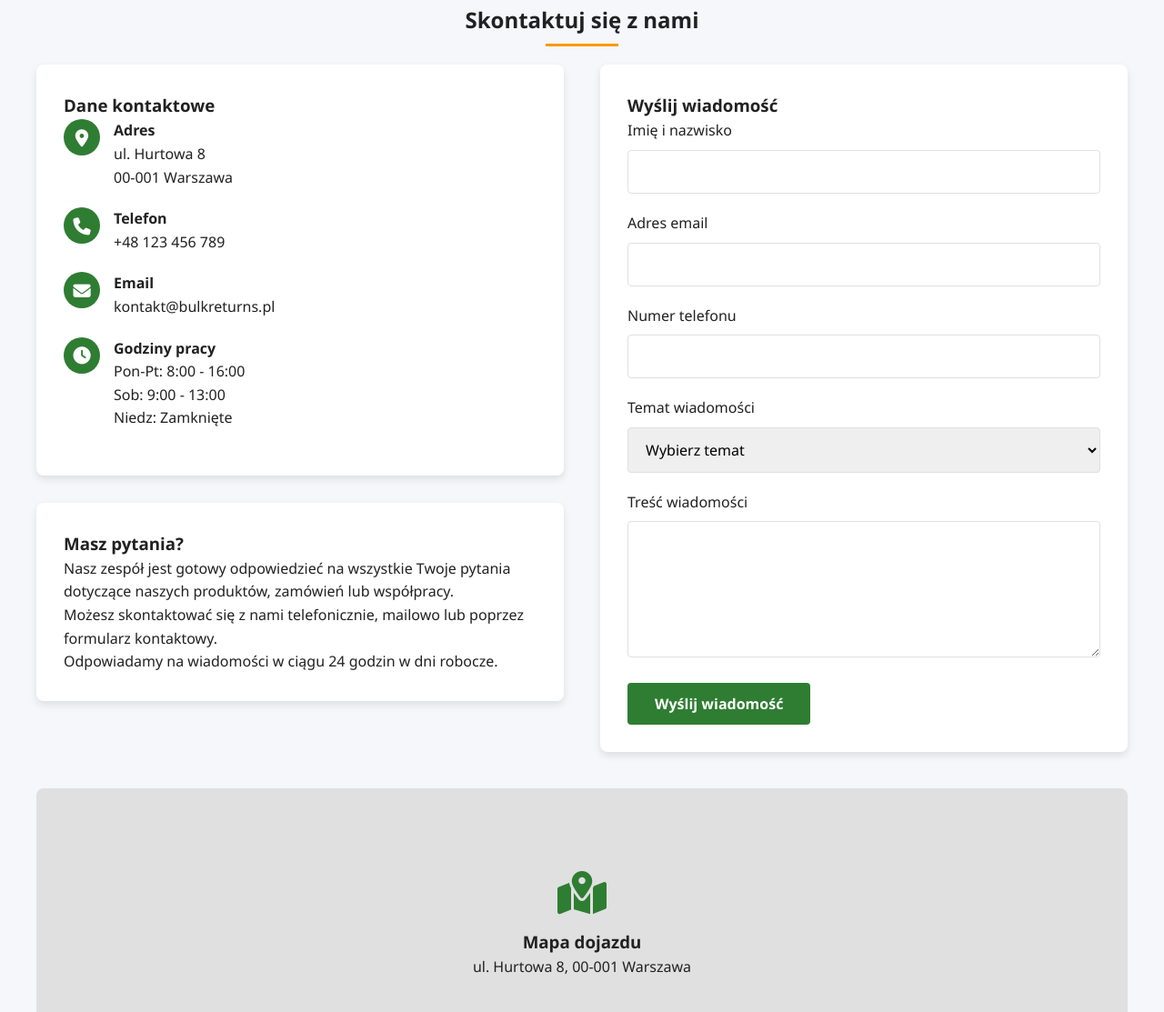
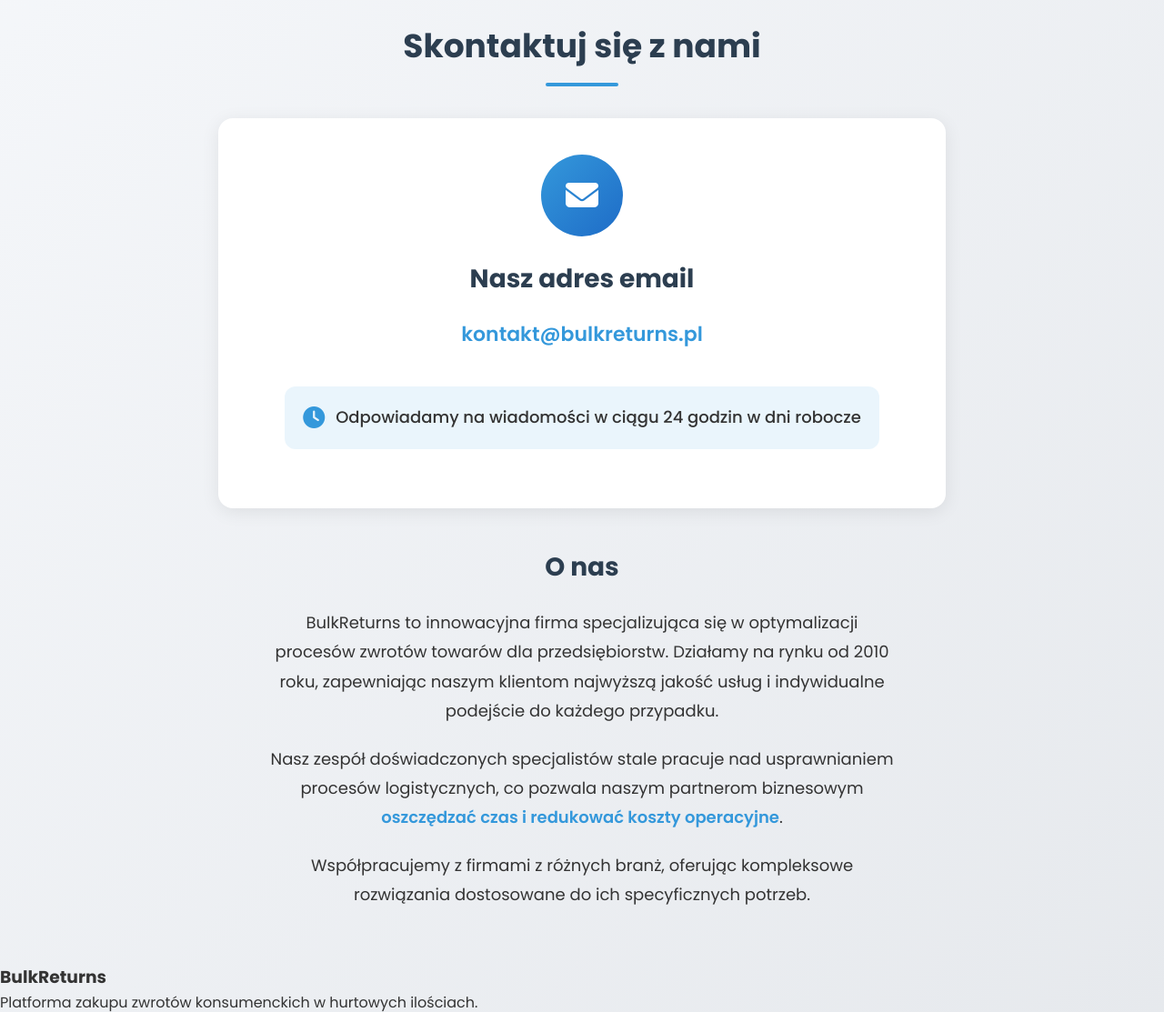
Before and after one commit to iluxiii/web2, a website: page public/kontakt.html in a window 1280 px wide. Shown: the part 143-1256 px from the top of the page at 91% size. Drawn offline with Linux system fonts and the light colour scheme.

Commit message:
Update kontakt.html

```diff
--- a/public/kontakt.html
+++ b/public/kontakt.html
@@ -5,123 +5,176 @@
     <meta name="viewport" content="width=device-width, initial-scale=1.0">
     <title>Kontakt | BulkReturns</title>
     <link rel="stylesheet" href="https://cdnjs.cloudflare.com/ajax/libs/font-awesome/6.4.0/css/all.min.css">
-    <link rel="stylesheet" href="styles.css">
+    <link href="https://fonts.googleapis.com/css2?family=Poppins:wght@300;400;500;600;700&display=swap" rel="stylesheet">
+    <script src="script.js" defer></script>
     <style>
-        /* Contact Page Styles */
+        * {
+            margin: 0;
+            padding: 0;
+            box-sizing: border-box;
+        }
+
+        :root {
+            --primary: #2c3e50;
+            --primary-dark: #1a252f;
+            --accent: #3498db;
+            --light-gray: #f5f7fa;
+            --white: #ffffff;
+            --text: #333333;
+            --shadow: 0 4px 20px rgba(0, 0, 0, 0.08);
+        }
+
+        body {
+            font-family: 'Poppins', sans-serif;
+            background: linear-gradient(135deg, #f5f7fa 0%, #e4e7eb 100%);
+            color: var(--text);
+            line-height: 1.6;
+            min-height: 100vh;
+            display: flex;
+            flex-direction: column;
+        }
+
+        .page-container {
+            flex: 1;
+            max-width: 1200px;
+            width: 100%;
+            margin: 40px auto;
+            padding: 0 20px;
+        }
+
+        .section-title {
+            text-align: center;
+            font-size: 36px;
+            color: var(--primary);
+            margin-bottom: 50px;
+            position: relative;
+        }
+
+        .section-title::after {
+            content: '';
+            position: absolute;
+            bottom: -15px;
+            left: 50%;
+            transform: translateX(-50%);
+            width: 80px;
+            height: 4px;
+            background: var(--accent);
+            border-radius: 2px;
+        }
+
         .contact-container {
             display: flex;
-            flex-wrap: wrap;
+            flex-direction: column;
+            align-items: center;
             gap: 40px;
-            max-width: 1200px;
+            max-width: 800px;
             margin: 0 auto;
         }
 
-        .contact-info {
-            flex: 1;
-            min-width: 300px;
+        .contact-card {
+            background: var(--white);
+            border-radius: 16px;
+            box-shadow: var(--shadow);
+            padding: 40px;
+            width: 100%;
+            text-align: center;
+            transition: transform 0.3s ease, box-shadow 0.3s ease;
         }
 
-        .contact-form-container {
-            flex: 1;
-            min-width: 300px;
-        }
-
-        .contact-info-box {
-            background: var(--white);
-            padding: 30px;
-            border-radius: 8px;
-            box-shadow: 0 4px 8px rgba(0,0,0,0.1);
-            margin-bottom: 30px;
-        }
-
-        .contact-item {
-            display: flex;
-            align-items: flex-start;
-            margin-bottom: 20px;
+        .contact-card:hover {
+            transform: translateY(-10px);
+            box-shadow: 0 12px 30px rgba(0, 0, 0, 0.15);
         }
 
         .contact-icon {
-            width: 40px;
-            height: 40px;
-            background: var(--primary);
+            width: 90px;
+            height: 90px;
+            background: linear-gradient(135deg, var(--accent) 0%, #1e6cc7 100%);
             border-radius: 50%;
             display: flex;
             align-items: center;
             justify-content: center;
-            color: white;
-            font-size: 1.2rem;
-            margin-right: 15px;
-            flex-shrink: 0;
+            margin: 0 auto 25px;
+            color: var(--white);
+            font-size: 36px;
         }
 
-        .contact-form {
-            background: var(--white);
-            padding: 30px;
-            border-radius: 8px;
-            box-shadow: 0 4px 8px rgba(0,0,0,0.1);
-        }
-
-        .form-group {
+        .contact-title {
+            font-size: 28px;
+            color: var(--primary);
             margin-bottom: 20px;
         }
 
-        .form-group label {
+        .contact-email {
+            font-size: 22px;
+            font-weight: 600;
+            color: var(--accent);
+            margin: 15px 0;
             display: block;
-            margin-bottom: 8px;
+            text-decoration: none;
+            transition: color 0.3s;
+        }
+
+        .contact-email:hover {
+            color: #1e6cc7;
+            text-decoration: underline;
+        }
+
+        .response-info {
+            background: rgba(52, 152, 219, 0.1);
+            border-radius: 12px;
+            padding: 20px;
+            margin: 25px 0;
+            display: inline-flex;
+            align-items: center;
+            gap: 12px;
+            font-size: 18px;
             font-weight: 500;
         }
 
-        .form-group input,
-        .form-group textarea,
-        .form-group select {
-            width: 100%;
-            padding: 12px 15px;
-            border: 1px solid var(--light-gray);
-            border-radius: 4px;
-            font-size: 1rem;
+        .response-info i {
+            color: var(--accent);
+            font-size: 24px;
         }
 
-        .form-group textarea {
-            height: 150px;
-            resize: vertical;
+        .company-description {
+            text-align: center;
+            line-height: 1.8;
+            font-size: 18px;
+            max-width: 700px;
+            margin: 0 auto;
         }
 
-        .submit-btn {
-            background: var(--primary);
-            color: white;
-            border: none;
-            padding: 12px 30px;
-            font-size: 1rem;
-            font-weight: 600;
-            border-radius: 4px;
-            cursor: pointer;
-            transition: background 0.3s;
+        .company-description p {
+            margin-bottom: 20px;
         }
 
-        .submit-btn:hover {
-            background: var(--primary-dark);
+        .highlight {
+            color: var(--accent);
+            font-weight: 600;
         }
 
-        .map-container {
-            margin-top: 40px;
-            height: 300px;
-            background: var(--light-gray);
-            border-radius: 8px;
-            overflow: hidden;
-            display: flex;
-            align-items: center;
-            justify-content: center;
-        }
+        /* Responsive Design */
+        @media (max-width: 768px) {
+            .section-title {
+                font-size: 28px;
+            }
 
-        .map-placeholder {
-            text-align: center;
-            padding: 20px;
-        }
+            .contact-card {
+                padding: 30px 20px;
+            }
 
-        .map-placeholder i {
-            font-size: 3rem;
-            color: var(--primary);
-            margin-bottom: 15px;
+            .contact-title {
+                font-size: 24px;
+            }
+
+            .contact-email {
+                font-size: 18px;
+            }
+
+            .company-description {
+                font-size: 16px;
+            }
         }
     </style>
 </head>
@@ -130,144 +183,32 @@
     <header id="header-placeholder"></header>
 
     <main class="page-container">
-        <section>
-            <h2 class="section-title">Skontaktuj się z nami</h2>
+        <h2 class="section-title">Skontaktuj się z nami</h2>
 
-            <div class="contact-container">
-                <div class="contact-info">
-                    <div class="contact-info-box">
-                        <h3>Dane kontaktowe</h3>
+        <div class="contact-container">
+            <div class="contact-card">
+                <div class="contact-icon">
+                    <i class="fas fa-envelope"></i>
+                </div>
+                <h3 class="contact-title">Nasz adres email</h3>
+                <a href="mailto:kontakt@bulkreturns.pl" class="contact-email">kontakt@bulkreturns.pl</a>
 
-                        <div class="contact-item">
-                            <div class="contact-icon">
-                                <i class="fas fa-map-marker-alt"></i>
-                            </div>
-                            <div>
-                                <h4>Adres</h4>
-                                <p>ul. Hurtowa 8<br>00-001 Warszawa</p>
-                            </div>
-                        </div>
-
-                        <div class="contact-item">
-                            <div class="contact-icon">
-                                <i class="fas fa-phone"></i>
-                            </div>
-                            <div>
-                                <h4>Telefon</h4>
-                                <p>+48 123 456 789</p>
-                            </div>
-                        </div>
-
-                        <div class="contact-item">
-                            <div class="contact-icon">
-                                <i class="fas fa-envelope"></i>
-                            </div>
-                            <div>
-                                <h4>Email</h4>
-                                <p>kontakt@bulkreturns.pl</p>
-                            </div>
-                        </div>
-
-                        <div class="contact-item">
-                            <div class="contact-icon">
-                                <i class="fas fa-clock"></i>
-                            </div>
-                            <div>
-                                <h4>Godziny pracy</h4>
-                                <p>Pon-Pt: 8:00 - 16:00<br>Sob: 9:00 - 13:00<br>Niedz: Zamknięte</p>
-                            </div>
-                        </div>
-                    </div>
-
-                    <div class="contact-info-box">
-                        <h3>Masz pytania?</h3>
-                        <p>Nasz zespół jest gotowy odpowiedzieć na wszystkie Twoje pytania dotyczące naszych produktów, zamówień lub współpracy.</p>
-                        <p>Możesz skontaktować się z nami telefonicznie, mailowo lub poprzez formularz kontaktowy.</p>
-                        <p>Odpowiadamy na wiadomości w ciągu 24 godzin w dni robocze.</p>
-                    </div>
-                </div>
-
-                <div class="contact-form-container">
-                    <div class="contact-form">
-                        <h3>Wyślij wiadomość</h3>
-                        <form id="contactForm">
-                            <div class="form-group">
-                                <label for="name">Imię i nazwisko</label>
-                                <input type="text" id="name" required>
-                            </div>
-
-                            <div class="form-group">
-                                <label for="email">Adres email</label>
-                                <input type="email" id="email" required>
-                            </div>
-
-                            <div class="form-group">
-                                <label for="phone">Numer telefonu</label>
-                                <input type="tel" id="phone">
-                            </div>
-
-                            <div class="form-group">
-                                <label for="subject">Temat wiadomości</label>
-                                <select id="subject" required>
-                                    <option value="">Wybierz temat</option>
-                                    <option value="order">Zapytanie o zamówienie</option>
-                                    <option value="products">Pytanie o produkty</option>
-                                    <option value="cooperation">Współpraca</option>
-                                    <option value="other">Inne</option>
-                                </select>
-                            </div>
-
-                            <div class="form-group">
-                                <label for="message">Treść wiadomości</label>
-                                <textarea id="message" required></textarea>
-                            </div>
-
-                            <button type="submit" class="submit-btn">Wyślij wiadomość</button>
-                        </form>
-                    </div>
+                <div class="response-info">
+                    <i class="fas fa-clock"></i>
+                    Odpowiadamy na wiadomości w ciągu 24 godzin w dni robocze
                 </div>
             </div>
 
-            <div class="map-container">
-                <div class="map-placeholder">
-                    <i class="fas fa-map-marked-alt"></i>
-                    <h3>Mapa dojazdu</h3>
-                    <p>ul. Hurtowa 8, 00-001 Warszawa</p>
-                </div>
+            <div class="company-description">
+                <h3 class="contact-title">O nas</h3>
+                <p>BulkReturns to innowacyjna firma specjalizująca się w optymalizacji procesów zwrotów towarów dla przedsiębiorstw. Działamy na rynku od 2010 roku, zapewniając naszym klientom najwyższą jakość usług i indywidualne podejście do każdego przypadku.</p>
+                <p>Nasz zespół doświadczonych specjalistów stale pracuje nad usprawnianiem procesów logistycznych, co pozwala naszym partnerom biznesowym <span class="highlight">oszczędzać czas i redukować koszty operacyjne</span>.</p>
+                <p>Współpracujemy z firmami z różnych branż, oferując kompleksowe rozwiązania dostosowane do ich specyficznych potrzeb.</p>
             </div>
-        </section>
+        </div>
     </main>
 
     <!-- Footer placeholder -->
     <footer id="footer-placeholder"></footer>
-
-    <script>
-        document.addEventListener('DOMContentLoaded', function() {
-            // Handle contact form submission
-            const contactForm = document.getElementById('contactForm');
-            if (contactForm) {
-                contactForm.addEventListener('submit', function(e) {
-                    e.preventDefault();
-                    alert('Dziękujemy za wiadomość! Skontaktujemy się z Tobą w ciągu 24 godzin.');
-                    contactForm.reset();
-                });
-            }
-
-            // Load header and footer
-            loadComponent('header-placeholder', 'header.html');
-            loadComponent('footer-placeholder', 'footer.html');
-        });
-
-        function loadComponent(placeholderId, file) {
-            const xhr = new XMLHttpRequest();
-            xhr.open('GET', file, true);
-            xhr.onreadystatechange = function() {
-                if (xhr.readyState === 4 && xhr.status === 200) {
-                    document.getElementById(placeholderId).innerHTML = xhr.responseText;
-                }
-            };
-            xhr.send();
-        }
-    </script>
 </body>
 </html>
```
